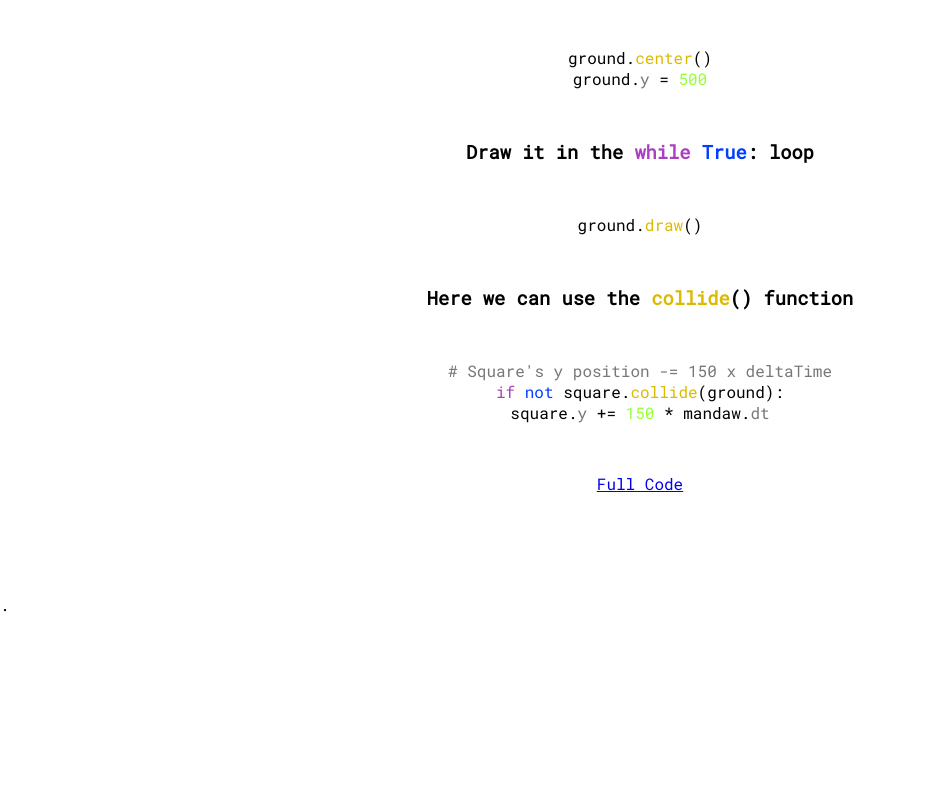
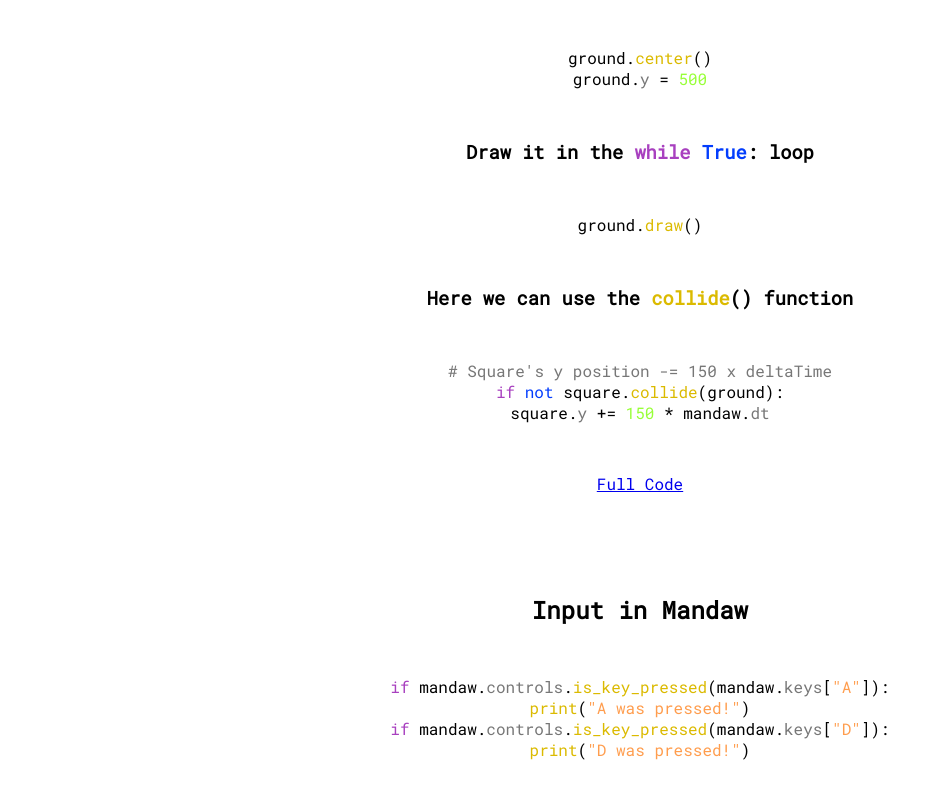
Before and after one commit to mandaw2014/MandawEngine, a plain HTML site: page docs/index.html in a window 1280 px wide. Shown: the part 3136-3935 px from the top of the page, without its empty margins (0-946 px from the left). Before the commit the page ends 3751 px from the top, so only its background shows below. Drawn offline with Linux system fonts and the light colour scheme.

Commit message:
Update index.html

```diff
--- a/docs/index.html
+++ b/docs/index.html
@@ -24,7 +24,7 @@
             </label>
             <a href="index.html" class="logo">MandawEngine</a>
             <ul class="navlinks">
-                <li><a href="#">Documentation</a></li>
+                <li><a href="./docs.html">Documentation</a></li>
                 <li><a href="https://github.com/mandaw2014/MandawEngine/tree/master/mandaw/examples" class="contact">Projects</a></li>
             </ul>
         </nav>
@@ -116,7 +116,13 @@
         <a href="https://github.com/mandaw2014/MandawEngine/blob/master/mandaw/examples/collision.py">Full Code</a>
     </div>
 
-    <div style="position: relative; top: 1600px;">.</div>
+    <h2 style="text-align: center; position: relative; top: 1600px;">Input in Mandaw</h2>
+
+    <div class="code_block" style="top: 1650px;">
+        <purple>if</purple> mandaw.<gray>controls</gray>.<yellow>is_key_pressed</yellow>(mandaw.<gray>keys</gray>[<orange>"A"</orange>]): <br> <yellow>print</yellow>(<orange>"A was pressed!"</orange>) <br>
+        <purple>if</purple> mandaw.<gray>controls</gray>.<yellow>is_key_pressed</yellow>(mandaw.<gray>keys</gray>[<orange>"D"</orange>]): <br><yellow>print</yellow>(<orange>"D was pressed!"</orange>)
+    </div>
+
+    <div style="position: relative; top: 1750px;">.</div>
 </body>
-<script src="./script.js"></script>
 </html>
```
